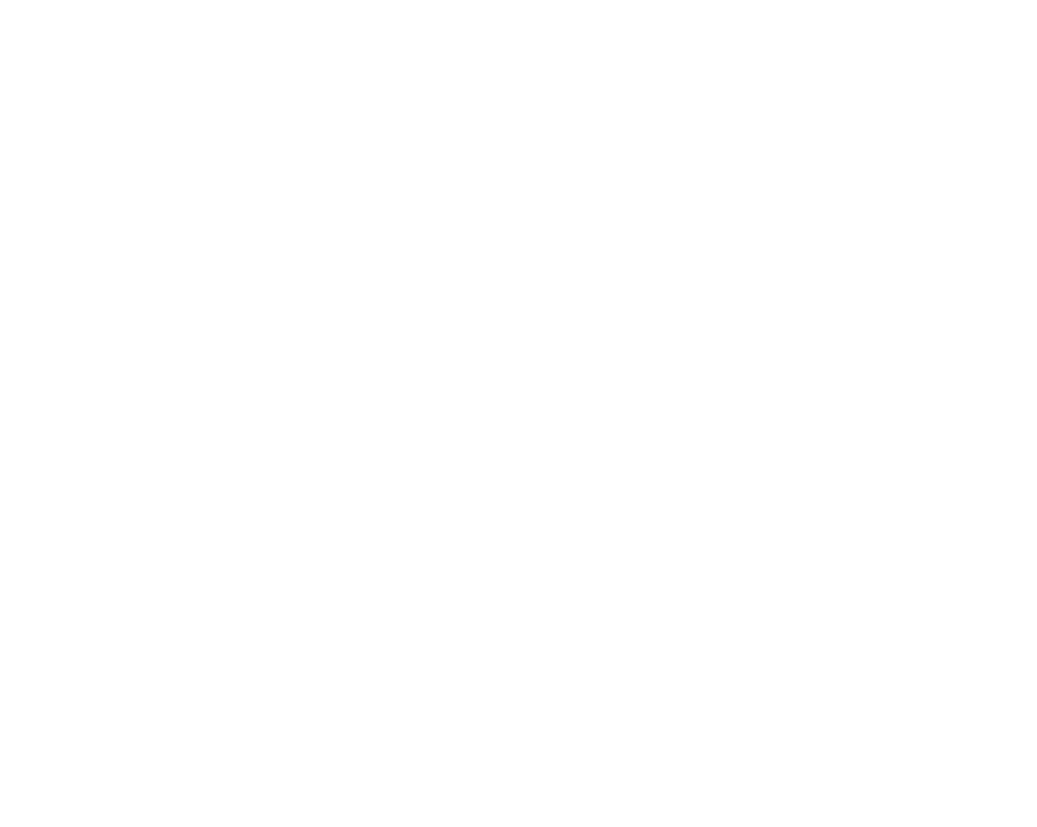
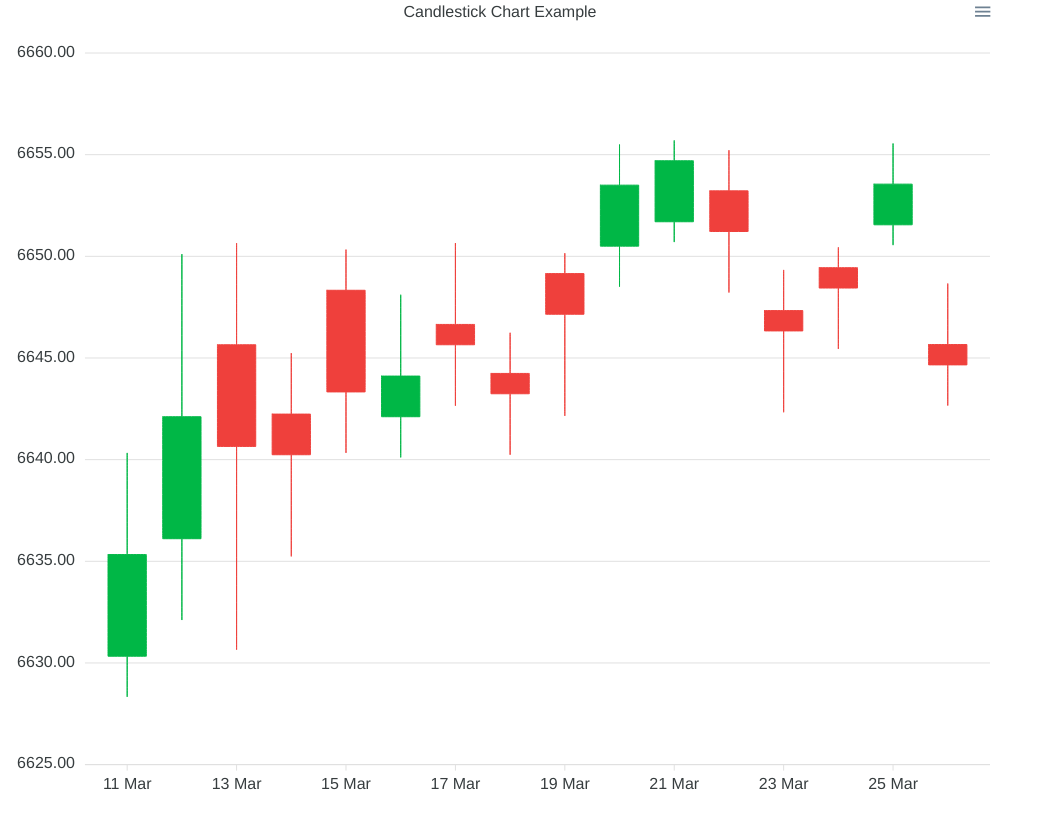
Before and after one commit to Planner-LifeStock/LifeStock_frontend, a React (Vite) app: page /chartExercise in a window 1280 px wide. Before the commit this address had no page. Shown: the whole page, without its empty margins (0-1037 px from the left). Before the commit the page ends 800 px from the top, so only its background shows below. Built offline with nearby package versions, Linux system fonts and the light colour scheme.

Commit message:
[FEAT] temp/ 차트 component design fix

```diff
--- a/package.json
+++ b/package.json
@@ -10,9 +10,11 @@
     "preview": "vite preview"
   },
   "dependencies": {
+    "apexcharts": "^3.54.0",
     "axios": "^1.7.7",
     "date-fns": "^3.6.0",
     "react": "^18.3.1",
+    "react-apexcharts": "^1.4.1",
     "react-datepicker": "^7.3.0",
     "react-dom": "^18.3.1",
     "react-google-charts": "^4.0.1",
--- a/src/App.jsx
+++ b/src/App.jsx
@@ -6,6 +6,9 @@
 import MyAssetPage from './pages/assets';
 import SalesRecordsPage from './pages/salesrecords';
 import RegisterPage from './pages/RegisterPage';
+import GraphBox from './layouts/GraphBox';
+import CandleStick from './components/Candlestick';
+import ApexChart from './components/ApexChart';
 
 function App() {
   return (
@@ -17,6 +20,7 @@
         <Route path="/rank" element={<RankPage />} />
         <Route path="/myasset" element={<MyAssetPage />} />
         <Route path="/salesrecords" element={<SalesRecordsPage />} />
+        <Route path="/chartExercise" element={<ApexChart />} />
       </Routes>
     </BrowserRouter>
   );
--- /dev/null
+++ b/src/components/ApexChart/index.jsx
@@ -0,0 +1,63 @@
+import React, { useState } from 'react';
+import Chart from 'react-apexcharts';
+import styled from 'styled-components';
+
+const ChartWrapper = styled.div`
+  display: flex;
+  width: 100%;
+  height: 100%;
+`;
+const options = {
+  chart: {
+    type: 'candlestick',
+    zoom: { enabled: false },
+  },
+  title: {
+    text: 'Candlestick Chart Example',
+    align: 'center',
+  },
+  xaxis: {
+    type: 'datetime', // X축을 시간 축으로 설정
+  },
+  yaxis: {
+    tooltip: {
+      enabled: true,
+    },
+  },
+  height: '100%',
+};
+
+const CandlestickChart = () => {
+  const [chartData, setChartData] = useState({
+    series: [
+      {
+        data: [
+          { x: new Date('2024-03-11'), y: [6630.33, 6640.33, 6628.33, 6635.33] },
+          { x: new Date('2024-03-12'), y: [6636.11, 6650.11, 6632.11, 6642.11] },
+          { x: new Date('2024-03-13'), y: [6645.65, 6650.65, 6630.65, 6640.65] }, // 종가 하락
+          { x: new Date('2024-03-14'), y: [6642.24, 6645.24, 6635.24, 6640.24] },
+          { x: new Date('2024-03-15'), y: [6648.33, 6650.33, 6640.33, 6643.33] },
+          { x: new Date('2024-03-16'), y: [6642.11, 6648.11, 6640.11, 6644.11] },
+          { x: new Date('2024-03-17'), y: [6646.65, 6650.65, 6642.65, 6645.65] },
+          { x: new Date('2024-03-18'), y: [6644.24, 6646.24, 6640.24, 6643.24] },
+          { x: new Date('2024-03-19'), y: [6649.15, 6650.15, 6642.15, 6647.15] }, // 종가 하락
+          { x: new Date('2024-03-20'), y: [6650.5, 6655.5, 6648.5, 6653.5] },
+          { x: new Date('2024-03-21'), y: [6651.7, 6655.7, 6650.7, 6654.7] },
+          { x: new Date('2024-03-22'), y: [6653.22, 6655.22, 6648.22, 6651.22] },
+          { x: new Date('2024-03-23'), y: [6647.33, 6649.33, 6642.33, 6646.33] }, // 종가 하락
+          { x: new Date('2024-03-24'), y: [6649.44, 6650.44, 6645.44, 6648.44] },
+          { x: new Date('2024-03-25'), y: [6651.55, 6655.55, 6650.55, 6653.55] },
+          { x: new Date('2024-03-26'), y: [6645.66, 6648.66, 6642.66, 6644.66] }, // 종가 하락
+        ],
+      },
+    ],
+  });
+
+  return (
+    <ChartWrapper>
+      <Chart options={options} series={chartData.series} type="candlestick" height="100%" width={1000} />
+    </ChartWrapper>
+  );
+};
+
+export default CandlestickChart;
--- a/src/pages/main.jsx
+++ b/src/pages/main.jsx
@@ -84,9 +84,7 @@
       <TopBar />
       <Container>
         <EventContainer>
-          {/* <div style={{ flex: 3 }}>
-            <GraphBox data={currentCompany} />
-          </div> */}
+          <div style={{ flex: 3 }}>{/* <GraphBox data={currentCompany} /> */}</div>
           <div style={{ flex: 1 }}>
             <TodoList activeCompany={activeCompany} />
           </div>
```
Also changed, not shown: src/components/ApexChart/axias.jsx (added, +127 -0 lines), src/components/Candlestick/index.jsx (+8 -14 lines), 1 other file (tests, documents, lock files or other folders).
